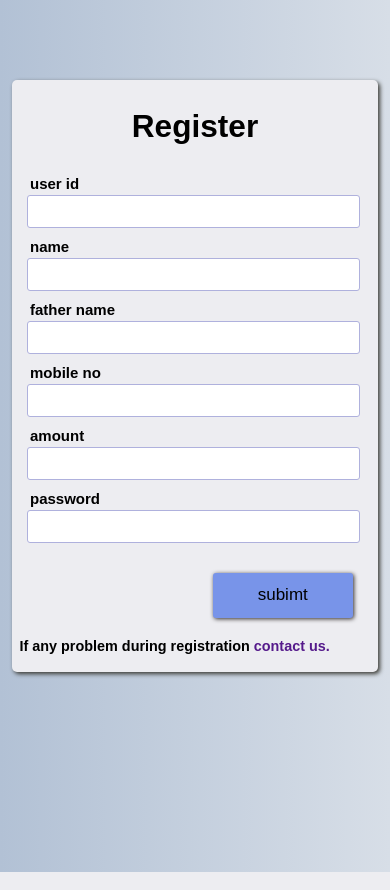
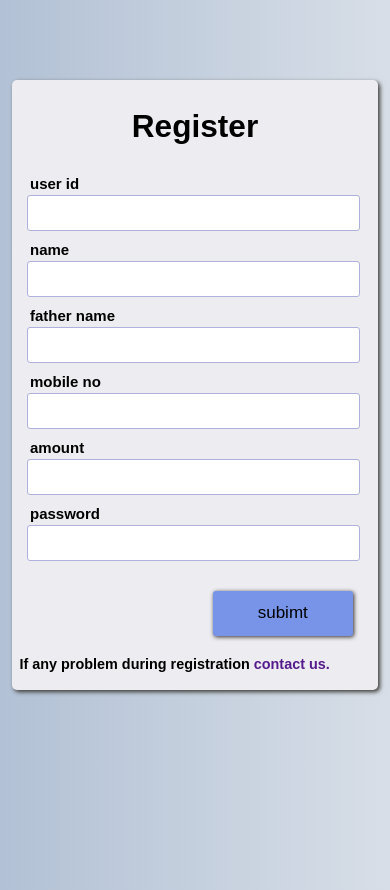
Before and after one commit to unknown12133/Newproject, a PHP site: page /registration.php in a window 390 px wide. Run offline with PHP 8.4, Linux system fonts and the light colour scheme; data that the repository does not hold is empty.

Commit message:
Update style.css

```diff
--- a/style.css
+++ b/style.css
@@ -143,7 +143,7 @@ body{
 
     }
     .user{
-        line-height:27px;
+        line-height:30px;
 
     }
     .btn{
```
